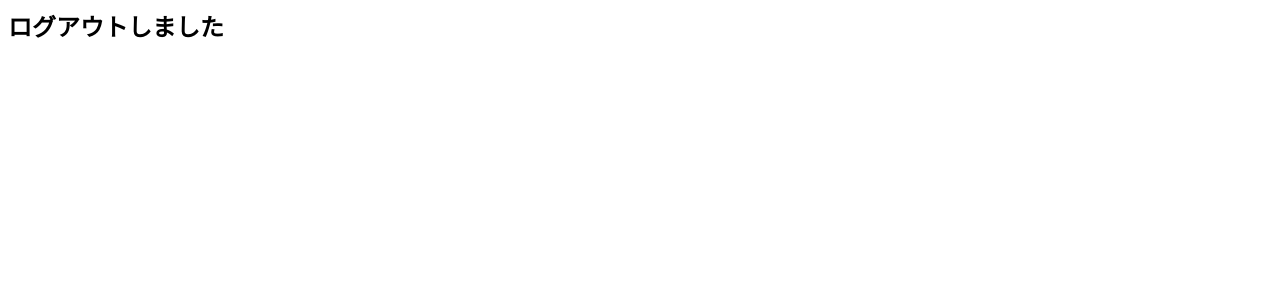
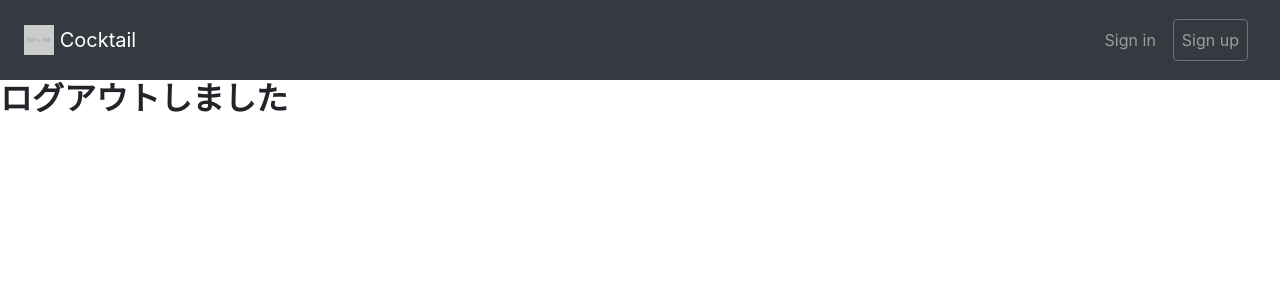
Before and after one commit to s10akir/cocktail, a Django app: page /user/loggedout/ in a window 1280 px wide. Shown: the top 300 px of the page. Run offline with Django 3.2, Linux system fonts and the light colour scheme; style sheets or scripts are compiled from the project's sources; some libraries are stand-ins or nearby versions.

Commit message:
[new] #271 @4h 共通テンプレートの実装

```diff
--- a/src/cocktail/settings.py
+++ b/src/cocktail/settings.py
@@ -25,7 +25,7 @@ SECRET_KEY = 'gid+p(wc24p4&c8l80%&laj%j4!o&r0=*iumv3k5*u&0&&#uz8'
 # SECURITY WARNING: don't run with debug turned on in production!
 DEBUG = True
 
-ALLOWED_HOSTS = []
+ALLOWED_HOSTS = ['*']
 
 
 # Application definition
--- a/src/static/css/main.css
+++ b/src/static/css/main.css
@@ -1,3 +1,4 @@
 @import url(./bootstrap.min.css);
+body { padding-top: 80px; }
 
 /*# sourceMappingURL=main.css.map */
--- a/src/static/css/main.scss
+++ b/src/static/css/main.scss
@@ -1 +1,5 @@
 @import './bootstrap.min.css';
+
+body {
+  padding-top: 80px;
+}
--- a/src/templates/base.html
+++ b/src/templates/base.html
@@ -1,2 +1,62 @@
+<!doctype html>
+{% load staticfiles %}
 {% load sass_tags %}
-<link rel="stylesheet" href="{% sass_src 'css/main.scss' %}">
+<html>
+  <head>
+    <title>cocktail</title>
+    <meta charset="utf-8"/>
+    <meta name="viewport" content="width=device-width,initial-scale=1" />
+
+    <link rel="icon" type="image/png" sizes="16x16" href="{% static 'img/favicon.png' %}" />
+    <link rel="stylesheet" href="{% sass_src 'css/main.scss' %}" />
+  </head>
+  <body>
+    <header>
+      <!-- navbar -->
+      <nav class="navbar navbar-expand-lg navbar-dark bg-dark fixed-top">
+        <a class="navbar-brand" href="/">
+          <img class="d-inline-block align-top" src="{% static 'img/icon.png' %}" width="30" height="30" alt="">
+          Cocktail
+        </a>
+
+        <button class="navbar-toggler" type="button" data-toggle="collapse" data-target="#navbarSupportedContent" aria-controls="navbarSupportedContent" aria-expanded="false" aria-label="Toggle navigation">
+          <span class="navbar-toggler-icon"></span>
+        </button>
+        <div class="collapse navbar-collapse" id="navbarSupportedContent">
+          <ul class="navbar-nav mr-auto">
+          </ul>
+
+          <ul class="navbar-nav">
+            {% if user.is_authenticated %}
+              <!-- ログイン時の表示 -->
+              <li class="nav-item active dropdown" />
+              <a class="nav-link dropdown-toggle" href="#" id="navbarDropdown" role="button" data-toggle="dropdown" aria-haspopup="true" aria-expanded="false">
+                {{ user.email }}
+              </a>
+              <div class="dropdown-menu" aria-labelledby="navbarDropdown">
+                <a class="dropdown-item" href="/user">Setting</a>
+                <div class="dropdown-divider"></div>
+                <a class="dropdown-item text-danger" href="/user/logout">Logout</a>
+              </div>
+            {% else %}
+              <!-- 非ログイン時の表示 -->
+              <li class="nav-item">
+                <a class="nav-link btn btn-link" href="/user/login">Sign in</span></a>
+              </li>
+              <li class="nav-item">
+                <a class="nav-link btn btn-outline-secondary" href="/user/signup">Sign up</span></a>
+              </li>
+            {% endif %}
+          </ul>
+        </div>
+      </nav>
+    </header>
+
+    {% block content %}
+      {{ content }}
+    {% endblock %}
+
+    <script src="{% static 'js/jquery.min.js' %}"></script>
+    <script src="{% static 'js/bootstrap.bundle.min.js' %}"></script>
+  </body>
+</html>
--- a/src/user/templates/loggedout.html
+++ b/src/user/templates/loggedout.html
@@ -1,3 +1,5 @@
+{% extends 'base.html' %}
+
 {% block content %}
 <h2>ログアウトしました</2>
 {% endblock %}
--- a/src/user/templates/login.html
+++ b/src/user/templates/login.html
@@ -1,3 +1,5 @@
+{% extends 'base.html' %}
+
 {% block content %}
     <form action="" method="POST">
         {{ form.non_field_errors }}
--- a/src/user/templates/password-auth.html
+++ b/src/user/templates/password-auth.html
@@ -1,3 +1,5 @@
+{% extends 'base.html' %}
+
 {% block content %}
     <h1>パスワードを入力してください</h1>
     {% for error in form.non_field_errors %}
--- a/src/user/templates/password-change-done.html
+++ b/src/user/templates/password-change-done.html
@@ -1,3 +1,5 @@
+{% extends 'base.html' %}
+
 {% block content %}
 <p>パスワード変更しました</p>
 {% endblock %}
--- a/src/user/templates/password-change.html
+++ b/src/user/templates/password-change.html
@@ -1,3 +1,5 @@
+{% extends 'base.html' %}
+
 {% block content %}
 <form action="" method="POST">
     {{ form.non_field_errors }}
--- a/src/user/templates/signup.html
+++ b/src/user/templates/signup.html
@@ -1,3 +1,5 @@
+{% extends 'base.html' %}
+
 {% block content %}
     <h2>Sign up</h2>
     <form method="post">
--- a/src/user/templates/update-information.html
+++ b/src/user/templates/update-information.html
@@ -1,3 +1,5 @@
+{% extends 'base.html' %}
+
 {% block content %}
     <h2>Update</h2>
     <form method="POST">
--- a/src/user/templates/updated-information.html
+++ b/src/user/templates/updated-information.html
@@ -1,3 +1,5 @@
+{% extends 'base.html' %}
+
 {% block content %}
     <h2>情報を変更しました</h2>
         <p>変更後情報</p>
--- a/src/user/templates/withdrawal.html
+++ b/src/user/templates/withdrawal.html
@@ -1,3 +1,5 @@
+{% extends 'base.html' %}
+
 {% block content %}
     <h1>退会しますか</h1>
     <form action="" method="POST">
--- a/src/user/templates/withdrew.html
+++ b/src/user/templates/withdrew.html
@@ -1,3 +1,5 @@
+{% extends 'base.html' %}
+
 {% block content %}
 <h2>退会しました</h2>
 {% endblock %}
```
Also changed, not shown: src/static/img/favicon.png (added), src/static/img/icon.png (added), 1 other file.
